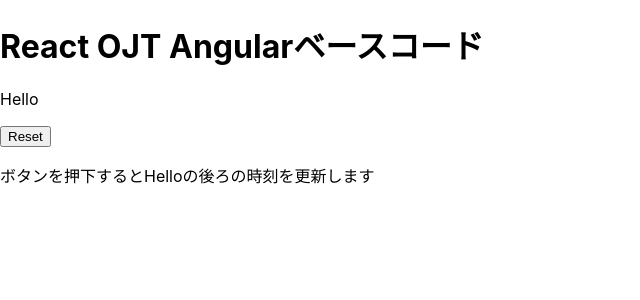
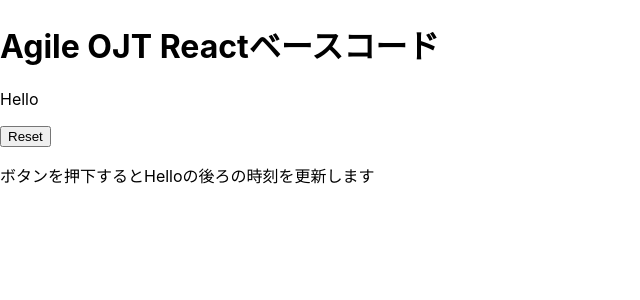
Before and after one commit to TanakaRiria/AgileOjtReact, a React (Create React App) app: page /home in a window 1280 px wide. Shown: the top 300 px of the page, without its empty margins (0-640 px from the left). Built offline with nearby package versions, Linux system fonts and the light colour scheme.

Commit message:
Homeの画面キャプチャ差替

```diff
--- a/src/Home.js
+++ b/src/Home.js
@@ -24,7 +24,7 @@
   // コンポーネントの描画
   return (
     <div>
-      <h1>React OJT Angularベースコード</h1>
+      <h1>Agile OJT Reactベースコード</h1>
       <p>
         Hello { now }
       </p>
```
Also changed, not shown: doc_images/figure_mainPage.png, 1 other file (tests, documents, lock files or other folders).
